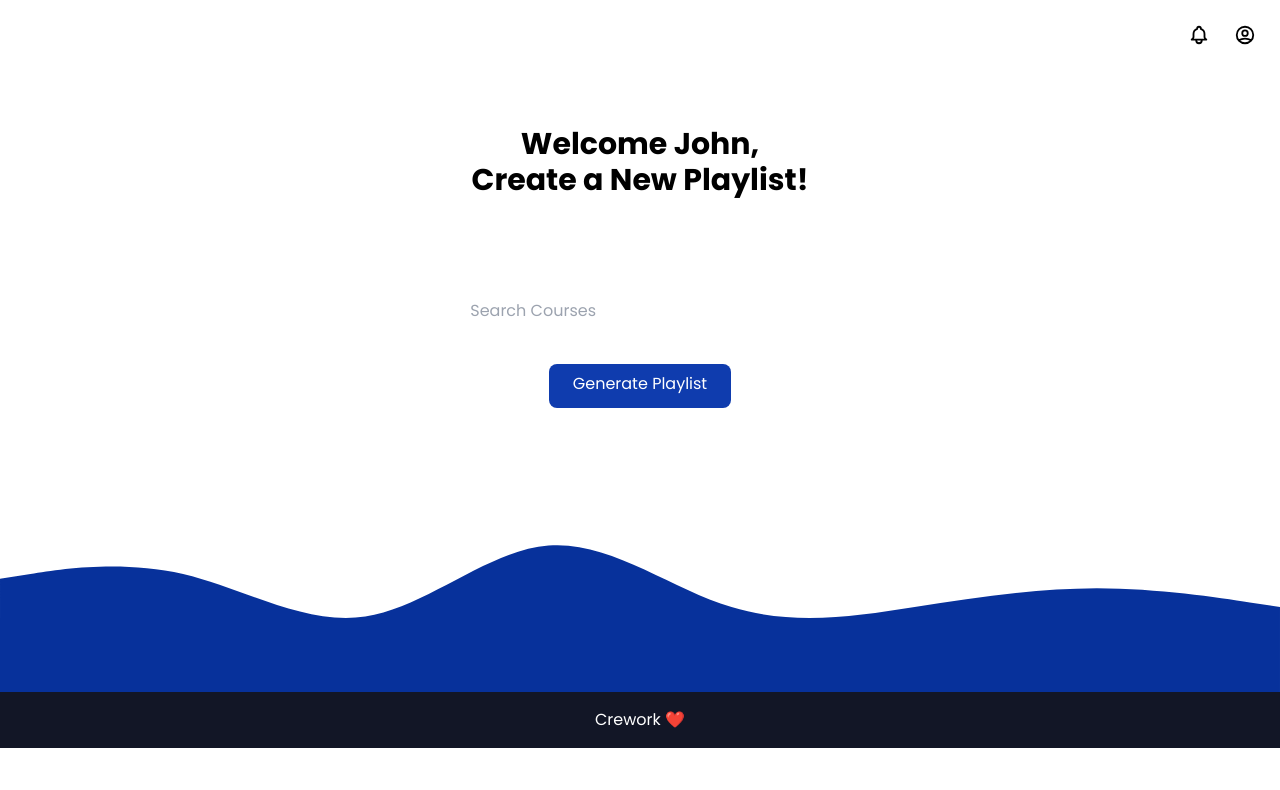
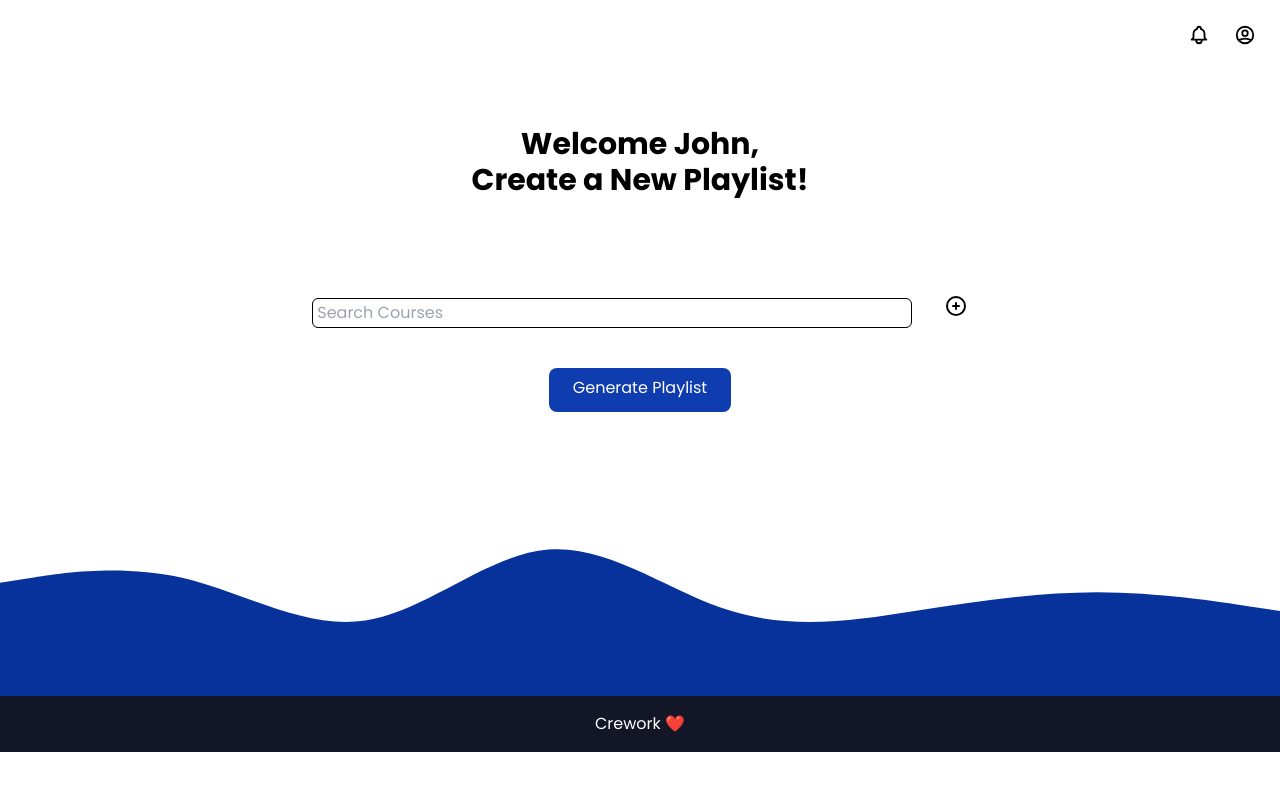
Before and after one commit to youplex/frontend-new, a React (Create React App) app: page /createplaylist in a window 1280 px wide. Shown: the top 790 px of the page. Built offline with nearby package versions, Linux system fonts and the light colour scheme; no server answers.

Commit message:
made design changes and added icons

```diff
--- a/src/App.css
+++ b/src/App.css
@@ -66,3 +66,10 @@
   --tw-bg-opacity: 1;
   background-color: hsl(224 90% 24% / var(--tw-bg-opacity));
 }
+
+.search input[type="text"] {
+  width: 600px;
+  height: 30px;
+  border-radius: 6px;
+  border: 1px solid black;
+}
--- a/src/Pages/Login.js
+++ b/src/Pages/Login.js
@@ -11,14 +11,14 @@ function Login() {
   axios.defaults.baseURL = process.env.REACT_APP_SERVER_URL;
 
   const handleSuccess = async (res) => {
-    try{
+    try {
       const { data } = await axios.post('/auth/login', { code: res.code }, {
         withCredentials: true,
       });
       dispatch(setToken(data.token));
       dispatch(setUser(data.user));
       navigate('/createplaylist');
-    }catch(error){
+    } catch (error) {
       alert('Login error');
       console.log(error);
     }
@@ -33,7 +33,7 @@ function Login() {
     flow: 'auth-code',
     onSuccess: handleSuccess,
     onError: handleError,
-    scope:"openid email profile https://www.googleapis.com/auth/calendar",
+    scope: "openid email profile https://www.googleapis.com/auth/calendar",
 
   });
 
@@ -55,7 +55,7 @@ function Login() {
               Distraction Free Playlist
             </h1>
             <div className="flex justify-center">
-              <button id='signInDiv' className='border border-3 py-2 px-6 border-black' onClick={() => login()}>Login with Google</button>
+              <button id='signInDiv' className='p-3 px-6 pt-2 text-white bg-btn rounded-lg baseline hover:bg-blue-700 md:block' onClick={() => login()}>Login with Google</button>
             </div>
           </div>
         </div>
--- a/src/Pages/createPlaylist.js
+++ b/src/Pages/createPlaylist.js
@@ -1,8 +1,9 @@
 import React from 'react';
-import { useSelector} from 'react-redux';
+import { useSelector } from 'react-redux';
+import { HiOutlinePlusCircle } from "react-icons/hi";
 
 function CreatePlaylist() {
-  const { user } = useSelector((state) => ({...state.auth}));
+  const { user } = useSelector((state) => ({ ...state.auth }));
 
   return (
     <>
@@ -18,11 +19,8 @@ function CreatePlaylist() {
         <div className="search container flex justify-center items-center px-6 py-10 mx-auto mt-4 space-y-8 md:flex-row md:space-y-0">
           <form action="#">
             <input type="text" placeholder=" Search Courses" name="search" />
-            <button>
-              <i
-                className="fa-solid fa-circle-plus"
-                style={{ fontSize: 20, marginLeft: "2rem" }}
-              ></i>
+            <button style={{ fontSize: 24, marginLeft: "2rem" }}>
+              <HiOutlinePlusCircle />
             </button>
           </form>
         </div>
--- a/src/components/Header.jsx
+++ b/src/components/Header.jsx
@@ -50,7 +50,7 @@ function Header() {
           </div>
           <a
             href="#features"
-            className="hover:text-darkGrayishBlue flex justify-center items-center bg-text"
+            className="hover:text-blue-700 flex justify-center items-center bg-text"
             style={{
               marginTop: "-12rem",
             }}
--- a/src/components/Navbar.jsx
+++ b/src/components/Navbar.jsx
@@ -1,34 +1,35 @@
 import React from "react";
-import GeneralNav from './GeneralNav';
+import GeneralNav from "./GeneralNav";
 import { useLocation } from "react-router-dom";
 import UserNav from "./UserNav";
 import { NavLink } from "react-router-dom";
+import { HiOutlineLightningBolt } from "react-icons/hi";
 
 function Navbar() {
   const { pathname } = useLocation();
 
-  if(pathname === '/login'){
-    return  <nav className="relative container mx-auto p-6 ">
+  if (pathname === "/login") {
+    return (
+      <nav className="relative container mx-auto p-6 ">
         {/* Flex container */}
         <div className=" flex items-center justify-between">
           {/* Logo */}
           <div className="pt-2">
-            <a href="www.google.com">
-              <i className="fa-solid fa-bolt" />
-            </a>
+            <HiOutlineLightningBolt />
           </div>
           {/* Menu Items */}
           <div className="space-x-6 md:flex" style={{ marginLeft: "50%" }}>
-            <NavLink to={'/'} className="hover:bg-blue-700">
+            <NavLink to={"/"} className="hover:text-blue-700">
               Back
             </NavLink>
           </div>
         </div>
-      </nav>;
-  }else if(pathname === '/'){
-    return <GeneralNav />
-  }else{
-    return <UserNav />
+      </nav>
+    );
+  } else if (pathname === "/") {
+    return <GeneralNav />;
+  } else {
+    return <UserNav />;
   }
 }
 
```
Lines whose indentation alone changed are shown as unchanged.
